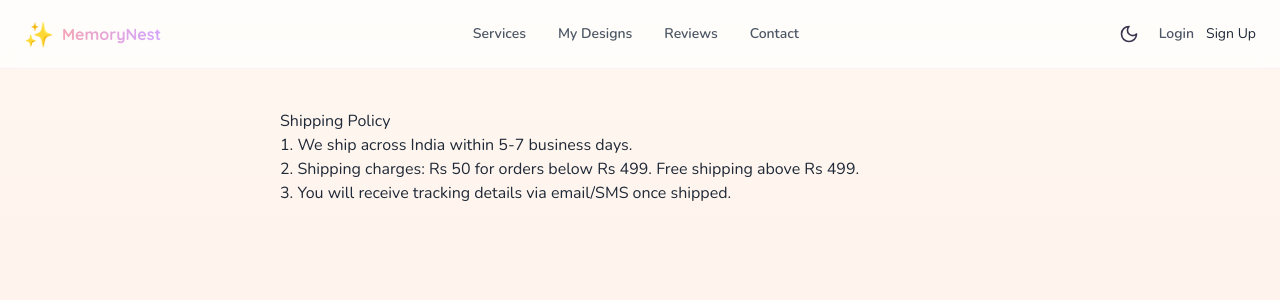
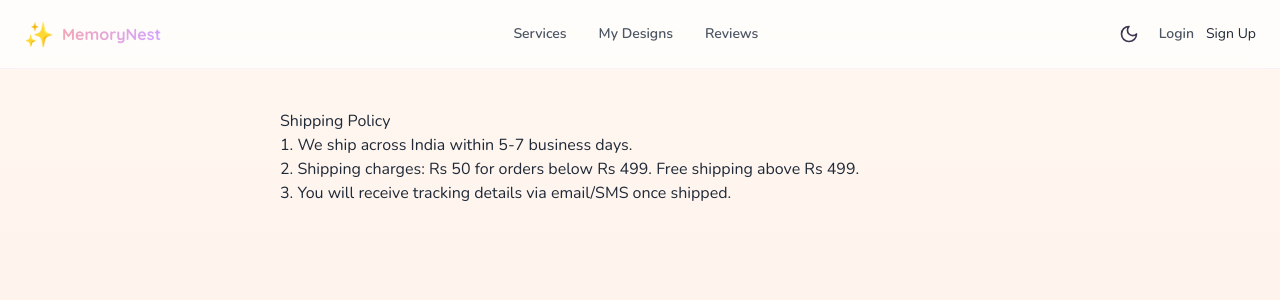
Before and after one commit to saniya026/memory-nest, a React (Vite) app in the folder frontend/: page /shipping in a window 1280 px wide. Shown: the top 300 px of the page. Built offline with nearby package versions, Linux system fonts and the light colour scheme; no server answers.

Commit message:
feat: remove 'Contact' link from DesktopNavbar and MobileDrawer for cleaner navigation

```diff
--- a/frontend/src/components/layout/DesktopNavbar.jsx
+++ b/frontend/src/components/layout/DesktopNavbar.jsx
@@ -3,12 +3,12 @@ import { useAuth } from '../../context/AuthContext';
 import Logo from './Logo';
 import ThemeToggle from './ThemeToggle';
 
-// ✅ Features + Pricing hata diya, Reviews ka route fix kiya
+// ✅ Contact hata diya
 const links = [
   { to: '/services', label: 'Services' },
   { to: '/gallery', label: 'My Designs' },
-  { to: '/reviews', label: 'Reviews' }, // ✅ Changed: /#reviews → /reviews
-  { to: '/#contact', label: 'Contact' },
+  { to: '/reviews', label: 'Reviews' },
+  // { to: '/#contact', label: 'Contact' }, // Ye line delete kar di
 ];
 
 export default function DesktopNavbar() {
@@ -26,7 +26,7 @@ export default function DesktopNavbar() {
               className={({ isActive }) =>
                 `text-sm font-semibold transition hover:text-rose ${
                   isActive
-                  ? 'text-rose'
+                 ? 'text-rose'
                     : 'text-gray-600 dark:text-gray-300 dark:hover:text-rose'
                 }`
               }
--- a/frontend/src/components/layout/MobileDrawer.jsx
+++ b/frontend/src/components/layout/MobileDrawer.jsx
@@ -7,14 +7,14 @@ export default function MobileDrawer({ open, onClose }) {
 
   if (!open) return null;
 
-  // ✅ Anchor links update kiye
+  // ✅ Contact hata diya
   const navLinks = [
     { to: '/#features', label: 'All Features', isAnchor: true },
-    { to: '/services', label: 'Services', isAnchor: false }, // ✅ Changed
-    { to: '/gallery', label: 'My Designs', isAnchor: false }, // ✅ Changed
+    { to: '/services', label: 'Services', isAnchor: false },
+    { to: '/gallery', label: 'My Designs', isAnchor: false },
     { to: '/#reviews', label: 'Reviews', isAnchor: true },
     { to: '/#pricing', label: 'Pricing', isAnchor: true },
-    { to: '/#contact', label: 'Contact', isAnchor: true },
+    // { to: '/#contact', label: 'Contact', isAnchor: true }, // Ye line delete kar di
   ];
 
   return (
@@ -27,11 +27,6 @@ export default function MobileDrawer({ open, onClose }) {
           </button>
         </div>
         <nav className="flex flex-col gap-3">
-          {/* ✅ Purana Design Studio link hata de agar nahi chahiye */}
-          {/* <Link to="/products" onClick={onClose} className="text-lg font-bold text-rose">
-            🎨 Design Studio (Occasions)
-          </Link> */}
-
           {navLinks.map((l) =>
             l.isAnchor? (
               <a
```
